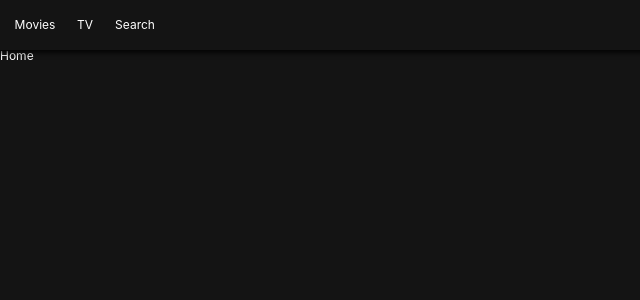
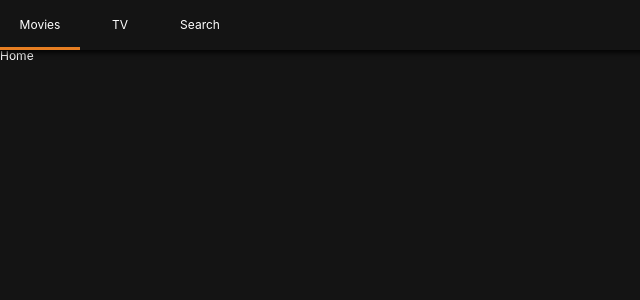
Before and after one commit to kimdoyeonn/react-for-beginners, a React (Create React App) app in the folder nomflix/: page / in a window 1280 px wide. Shown: the top 300 px of the page, without its empty margins (0-640 px from the left). Built offline with nearby package versions, Linux system fonts and the light colour scheme.

Commit message:
#3.4 Location Aware Header

```diff
--- a/nomflix/src/Components/Header.js
+++ b/nomflix/src/Components/Header.js
@@ -1,5 +1,5 @@
 import React from "react";
-import { Link } from "react-router-dom";
+import { Link, withRouter } from "react-router-dom";
 import styled from "styled-components";
 
 const Header = styled.header`
@@ -11,7 +11,6 @@
   height: 50px;
   display: flex;
   align-items: center;
-  padding: 0px 10px;
   background-color: rgba(20, 20, 20, 0.8);
   z-index: 10;
   box-shadow: 0px 1px 5px 2px rgba(0, 0, 0, 0.8);
@@ -22,9 +21,12 @@
 `;
 
 const Item = styled.li`
-  width: 50px;
+  width: 80px;
   height: 50px;
   text-align: center;
+  border-bottom: 3px solid
+    ${(props) => (props.current ? "#e67e22" : "transeparent")};
+  transition: border-bottom 0.5s ease-in-out;
 `;
 
 const SLink = styled(Link)`
@@ -34,20 +36,21 @@
   justify-content: center;
 `;
 
-const header = () => (
+const header = ({ location: { pathname } }) => (
   <Header>
+    {console.log(pathname)}
     <List>
-      <Item>
+      <Item current={pathname === "/"}>
         <SLink to="/">Movies</SLink>
       </Item>
-      <Item>
+      <Item current={pathname === "/tv"}>
         <SLink to="/tv">TV</SLink>
       </Item>
-      <Item>
+      <Item current={pathname === "/search"}>
         <SLink to="/search">Search</SLink>
       </Item>
     </List>
   </Header>
 );
 
-export default header;
+export default withRouter(header);
```
Also changed, not shown: 1 other file (tests, documents, lock files or other folders).
